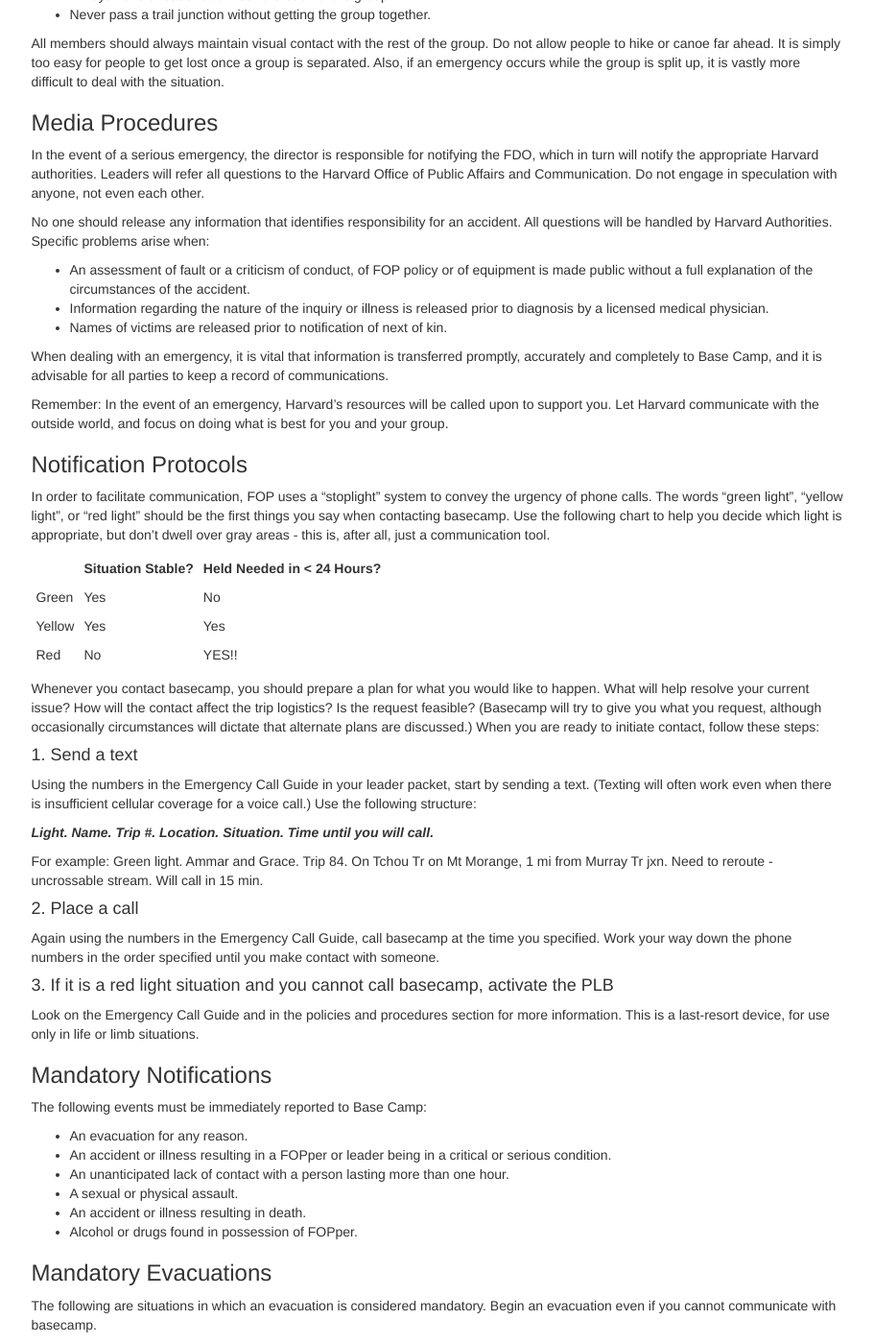
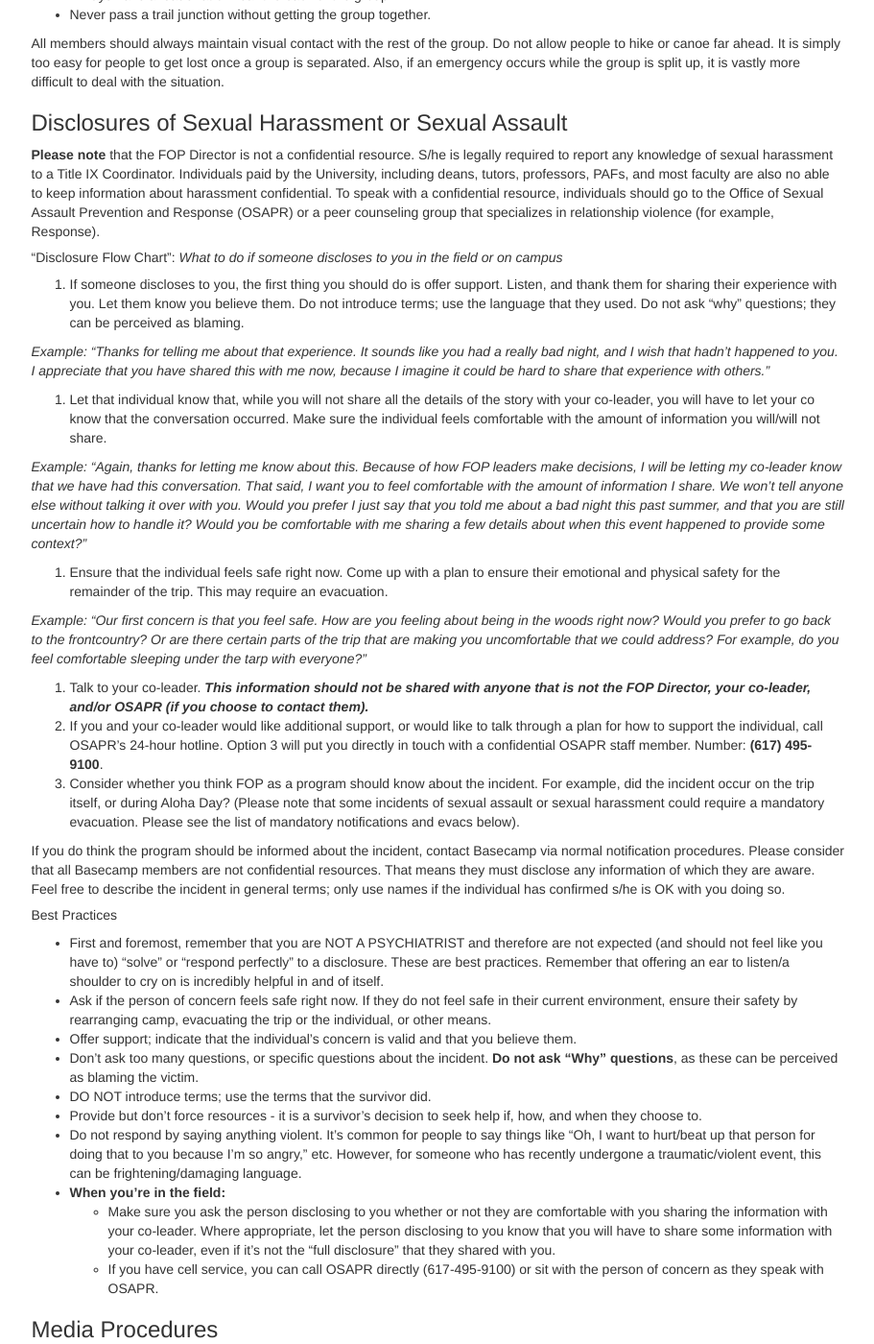
Before and after one commit to neo-project/global-blockchain-compliance-hub, a Jekyll site: the page built from _posts/1111-11-11-emergency-procedures.md, in a window 1280 px wide and 1400 px high, scrolled down 1817 px. Shown: the whole window at 96% size, without its empty margins (330-1241 px from the left). Built offline with Jekyll 4.4.1, drawn with Linux system fonts in a browser that asks for light colours; nearby versions of some CDN libraries; comment, search, counter and statistics services are not loaded.

Commit message:
Update 1111-11-11-emergency-procedures.md

```diff
--- a/_posts/1111-11-11-emergency-procedures.md
+++ b/_posts/1111-11-11-emergency-procedures.md
@@ -68,6 +68,39 @@
 - Never pass a trail junction without getting the group together.
 
 All members should always maintain visual contact with the rest of the group. Do not allow people to hike or canoe far ahead. It is simply too easy for people to get lost once a group is separated. Also, if an emergency occurs while the group is split up, it is vastly more difficult to deal with the situation.
+
+### Disclosures of Sexual Harassment or Sexual Assault
+
+**Please note** that the FOP Director is not a confidential resource.  S/he is legally required to report any knowledge of sexual harassment to a Title IX Coordinator.  Individuals paid by the University, including deans, tutors, professors, PAFs, and most faculty are also no able to keep information about harassment confidential.  To speak with a confidential resource, individuals should go to the Office of Sexual Assault Prevention and Response (OSAPR) or a peer counseling group that specializes in relationship violence (for example, Response).
+
+##### "Disclosure Flow Chart": *What to do if someone discloses to you in the field or on campus*
+
+1. If someone discloses to you, the first thing you should do is offer support. Listen, and thank them for sharing their experience with you. Let them know you believe them. Do not introduce terms; use the language that they used.  Do not ask “why” questions; they can be perceived as blaming.
+
+*Example: “Thanks for telling me about that experience.  It sounds like you had a really bad night, and I wish that hadn’t happened to you.  I appreciate that you have shared this with me now, because I imagine it could be hard to share that experience with others.”*
+2. Let that individual know that, while you will not share all the details of the story with your co-leader, you will have to let your co know that the conversation occurred. Make sure the individual feels comfortable with the amount of information you will/will not share.
+
+*Example: “Again, thanks for letting me know about this. Because of how FOP leaders make decisions, I will be letting my co-leader know that we have had this conversation.  That said, I want you to feel comfortable with the amount of information I share. We won’t tell anyone else without talking it over with you.  Would you prefer I just say that you told me about a bad night this past summer, and that you are still uncertain how to handle it? Would you be comfortable with me sharing a few details about when this event happened to provide some context?”*
+3. Ensure that the individual feels safe right now.  Come up with a plan to ensure their emotional and physical safety for the remainder of the trip.  This may require an evacuation.
+
+*Example: “Our first concern is that you feel safe.  How are you feeling about being in the woods right now? Would you prefer to go back to the frontcountry? Or are there certain parts of the trip that are making you uncomfortable that we could address?  For example, do you feel comfortable sleeping under the tarp with everyone?”*
+4. Talk to your co-leader. ***This information should not be shared with anyone that is not the FOP Director, your co-leader, and/or OSAPR (if you choose to contact them).***
+5. If you and your co-leader would like additional support, or would like to talk through a plan for how to support the individual, call OSAPR’s 24-hour hotline.  Option 3 will put you directly in touch with a confidential OSAPR staff member. Number: **(617) 495-9100**.
+6. Consider whether you think FOP as a program should know about the incident.  For example, did the incident occur on the trip itself, or during Aloha Day?  (Please note that some incidents of sexual assault or sexual harassment could require a mandatory evacuation. Please see the list of mandatory notifications and evacs below).
+
+If you do think the program should be informed about the incident, contact Basecamp via normal notification procedures.    Please consider that all Basecamp members are not confidential resources.  That means they must disclose any information of which they are aware.  Feel free to describe the incident in general terms; only use names if the individual has confirmed s/he is OK with you doing so.
+
+#####Best Practices
+- First and foremost, remember that you are NOT A PSYCHIATRIST and therefore are not expected (and should not feel like you have to) “solve” or “respond perfectly” to a disclosure. These are best practices. Remember that offering an ear to listen/a shoulder to cry on is incredibly helpful in and of itself.
+- Ask if the person of concern feels safe right now.  If they do not feel safe in their current environment, ensure their safety by rearranging camp, evacuating the trip or the individual, or other means.
+- Offer support; indicate that the individual’s concern is valid and that you believe them.
+- Don’t ask too many questions, or specific questions about the incident. **Do not ask "Why" questions**, as these can be perceived as blaming the victim.
+- DO NOT introduce terms; use the terms that the survivor did.
+- Provide but don’t force resources - it is a survivor’s decision to seek help if, how, and when they choose to.
+- Do not respond by saying anything violent. It’s common for people to say things like “Oh, I want to hurt/beat up that person for doing that to you because I’m so angry,” etc. However, for someone who has recently undergone a traumatic/violent event, this can be frightening/damaging language.
+- **When you’re in the field:**
+  - Make sure you ask the person disclosing to you whether or not they are comfortable with you sharing the information with your co-leader. Where appropriate, let the person disclosing to you know that you will have to share some information with your co-leader, even if it’s not the “full disclosure” that they shared with you.
+  - If you have cell service, you can call OSAPR directly (617-495-9100) or sit with the person of concern as they speak with OSAPR.
 
 ### Media Procedures
 
```
